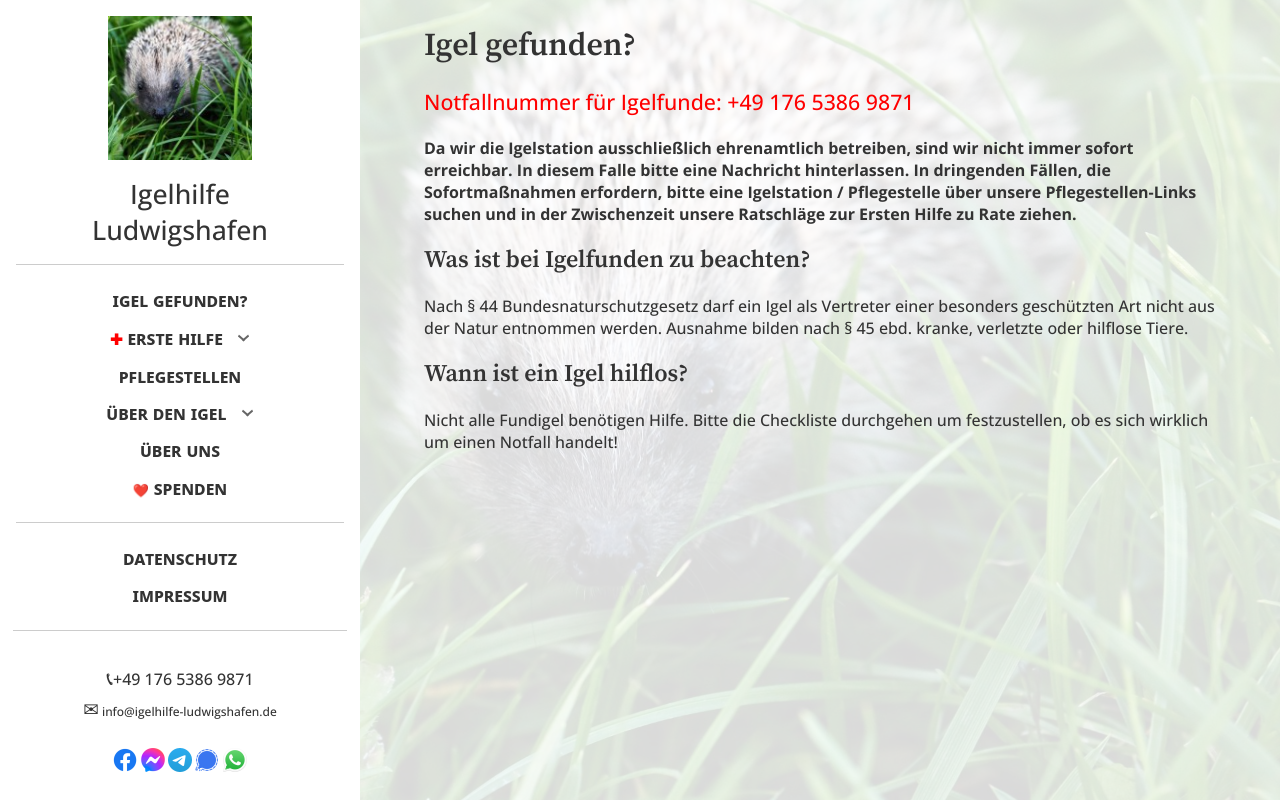
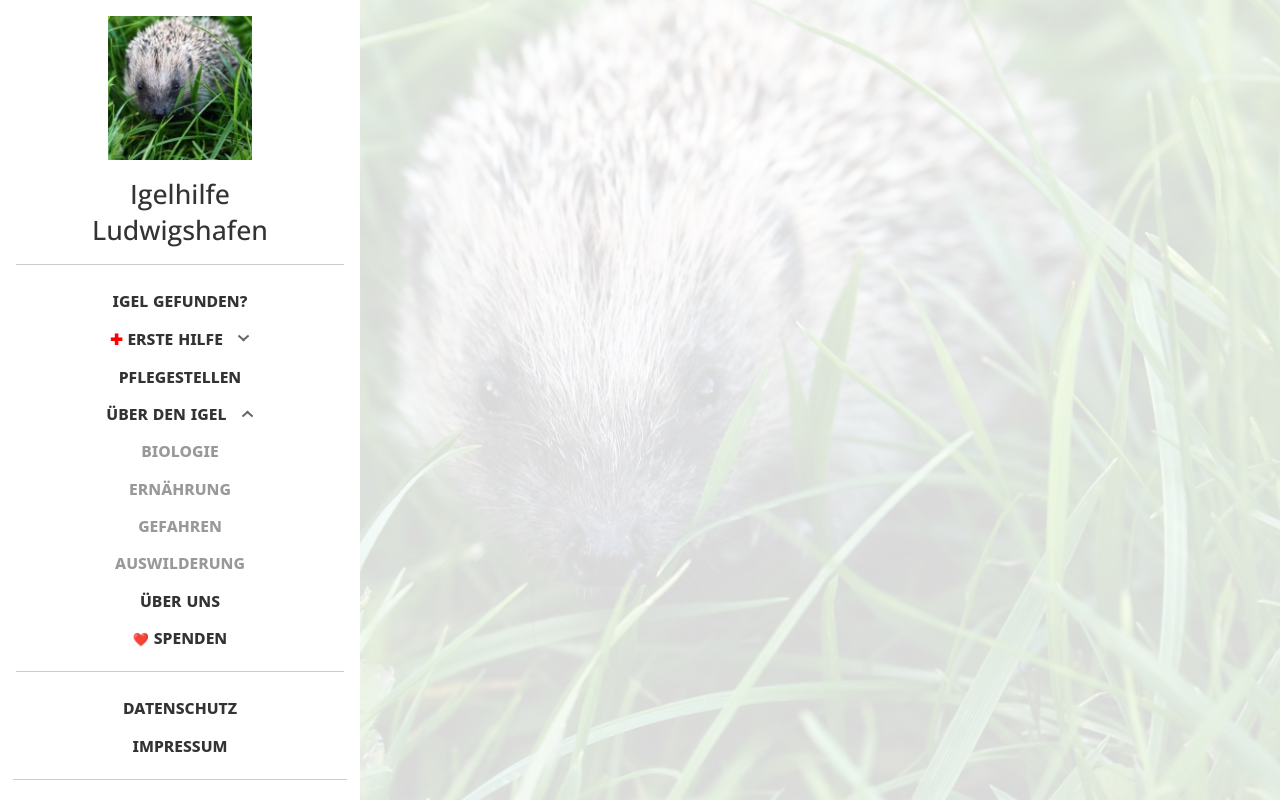
Before and after one commit to flederwiesel/igelhilfe-ludwigshafen.de, a PHP site: page /index.php?page=biologie in a window 1280 px wide. Run offline with PHP 8.4, Linux system fonts and the light colour scheme; some web fonts are replaced.

Commit message:
Add empty pages. Keep menu open if sub item has been selected.

```diff
--- a/index.php
+++ b/index.php
@@ -1,3 +1,26 @@
+<?php
+$dir = dirname(__FILE__);
+
+if (isset($_GET["page"]))
+	$page = preg_replace("/^.*\//", "", $_GET["page"]);
+else
+	$page = "start";
+
+switch ($page)
+{
+case "igel-aufrollen":
+case "fliegeneier-maden":
+	$expand = "erste-hilfe";
+	break;
+
+case "biologie":
+case "ernaehrung":
+case "gefahren":
+case "auswilderung":
+	$expand = "gefahren";
+	break;
+}
+?>
 <!DOCTYPE html>
 <html>
 <head>
@@ -26,39 +49,39 @@
 		<div id="menu" class="expanded">
 			<div>
 				<ul>
-					<li><a href="">Igel gefunden?</a></li>
+					<li><a href="?">Igel gefunden?</a></li>
 
-					<li id="erste-hilfe" class="expandable">
-						<a href=""><span style="font-size: 16pt; color: red;">&#x271a;</span>&nbsp;Erste Hilfe</a>
+					<li id="erste-hilfe" class="expandable <?php if ($expand == "erste-hilfe") { ?>expanded<?php } ?>">
+						<a href="?page=erste-hilfe"><span style="font-size: 16pt; color: red;">&#x271a;</span>&nbsp;Erste Hilfe</a>
 						<span class="arrow"></span>
 						<ul>
-							<li><a href="">Igel aufrollen</a></li>
-							<li><a href="">Fliegeneier/-maden</a></li>
+							<li><a href="?page=igel-aufrollen">Igel aufrollen</a></li>
+							<li><a href="?page=fliegeneier-maden">Fliegeneier/-maden</a></li>
 						</ul>
 					</li>
 
-					<li><a href="">Pflegestellen</a></li>
+					<li><a href="?page=pflegestellen">Pflegestellen</a></li>
 
-					<li id="ueber-den-igel" class="expandable">
-						<a href="">Über den Igel</a>
+					<li id="ueber-den-igel" class="expandable <?php if ($expand == "gefahren") { ?>expanded<?php } ?>">
+						<a href="?page=igel">Über den Igel</a>
 						<span class="arrow"></span>
 						<ul>
-							<li><a href="">Biologie</a></li>
-							<li><a href="">Ernährung</a></li>
-							<li><a href="">Gefahren</a></li>
-							<li><a href="">Auswilderung</a></li>
+							<li><a href="?page=biologie">Biologie</a></li>
+							<li><a href="?page=ernaehrung">Ernährung</a></li>
+							<li><a href="?page=gefahren">Gefahren</a></li>
+							<li><a href="?page=auswilderung">Auswilderung</a></li>
 						</ul>
 					</li>
 
-					<li><a href="">Über uns</li>
-					<li><a href=""><span style="color: red;">&#x2764;&#xfe0f;</span>&nbsp;Spenden</a></li>
+					<li><a href="?page=wir">Über uns</li>
+					<li><a href="?page=spenden"><span style="color: red;">&#x2764;&#xfe0f;</span>&nbsp;Spenden</a></li>
 				</ul>
 			</div>
 
 			<div>
 				<ul>
-					<li><a href="">Datenschutz</a></li>
-					<li><a href="">Impressum</a></li>
+					<li><a href="?page=datenschutz">Datenschutz</a></li>
+					<li><a href="?page=impressum">Impressum</a></li>
 				</ul>
 			</div>
 
@@ -86,16 +109,10 @@
 	</div>
 
 	<div id="content">
-		<h1>Igel gefunden?</h1>
-
-		<div style="color: red; font-size: 16pt;">Notfallnummer für Igelfunde: <span class="nowrap">+49 176 5386 9871</span></div>
-		<div style="font-weight: 700;">Da wir die Igelstation ausschließlich ehrenamtlich betreiben, sind wir nicht immer sofort erreichbar. In diesem Falle bitte eine Nachricht hinterlassen. In dringenden Fällen, die Sofortmaßnahmen erfordern, bitte eine Igelstation / Pflegestelle über unsere Pflegestellen-Links suchen und in der Zwischenzeit unsere Ratschläge zur Ersten Hilfe zu Rate ziehen.</div>
-
-		<h2>Was ist bei Igelfunden zu beachten?</h2>
-		<div>Nach § 44 Bundesnaturschutzgesetz darf ein Igel als Vertreter einer besonders geschützten Art nicht aus der Natur entnommen werden. Ausnahme bilden nach § 45 ebd. kranke, verletzte oder hilflose Tiere.</div>
-
-		<h2>Wann ist ein Igel hilflos?</h2>
-		<div>Nicht alle Fundigel benötigen Hilfe. Bitte die Checkliste durchgehen um festzustellen, ob es sich wirklich um einen Notfall handelt!</div>
+	<?php
+		if (is_file("$dir/$page.php"))
+			include("$dir/$page.php");
+	?>
 	</div>
 
 	<script>
```
Also changed, not shown: auswilderung.php (added), biologie.php (added), datenschutz.php (added), ernaehrung.php (added), erste-hilfe.php (added), fliegeneier-maden.php (added), gefahren.php (added), igel-aufrollen.php (added), igel.php (added), impressum.php (added), pflegestellen.php (added), spenden.php (added), start.php (added).
